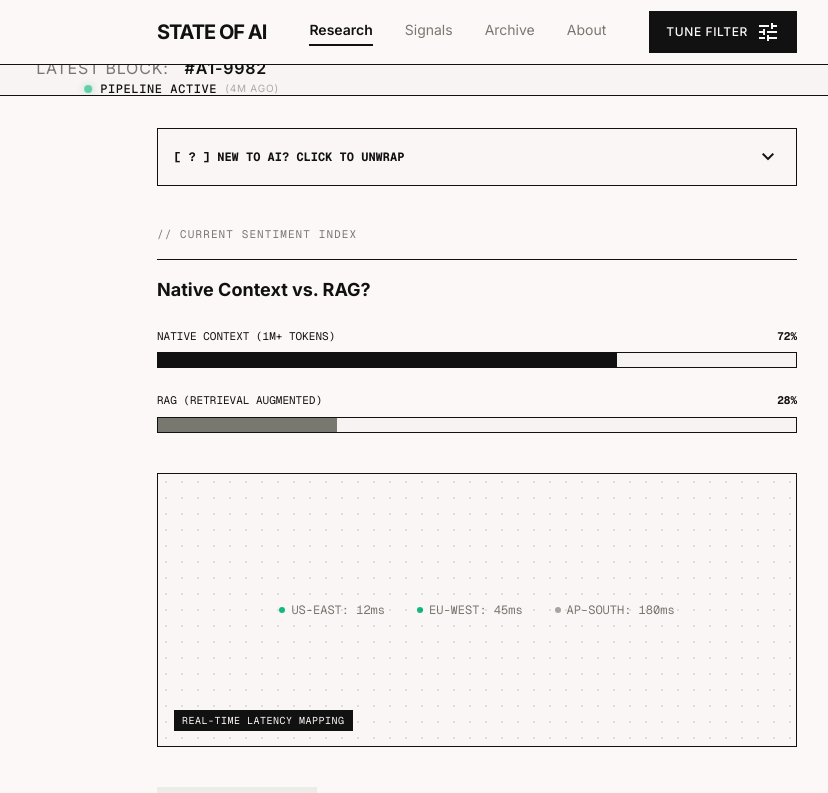
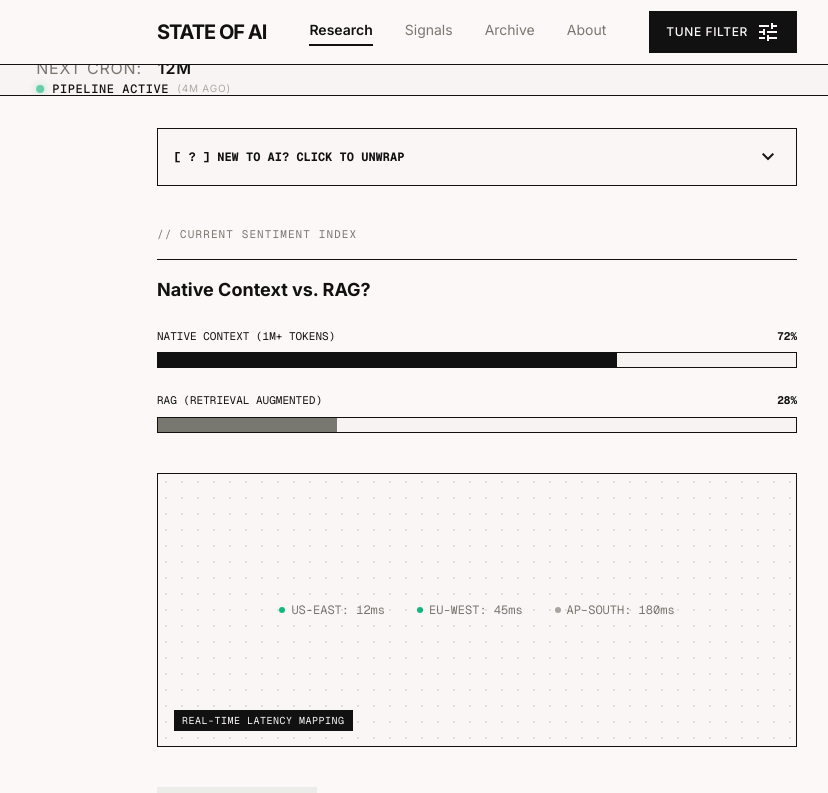
Before and after one commit to IdanKrupnik/state-of-ai, a Next.js app: page / in a window 1280 px wide. Shown: the top 793 px of the page, without its empty margins (163-991 px from the left). Built offline with nearby package versions, Linux system fonts and the light colour scheme; no server answers; the database is empty.

Commit message:
feat(ticker): prevent text wrapping and add additional mock metrics

```diff
--- a/src/components/TelemetryTicker/TelemetryTicker.tsx
+++ b/src/components/TelemetryTicker/TelemetryTicker.tsx
@@ -6,6 +6,9 @@ export interface TelemetryTickerProps {
   bestModel?: string;
   marketIndex?: string;
   latestBlock?: string;
+  gasPrice?: string;
+  sentiment?: string;
+  nextCron?: string;
 }
 
 export const TelemetryTicker: React.FC<TelemetryTickerProps> = ({
@@ -13,43 +16,49 @@ export const TelemetryTicker: React.FC<TelemetryTickerProps> = ({
   bestModel = 'Claude 3.5 Sonnet',
   marketIndex = '64.2%',
   latestBlock = '#A1-9982',
+  gasPrice = '14 Gwei',
+  sentiment = 'Bullish',
+  nextCron = '12m',
 }) => {
+  const content = (
+    <>
+      <div className="flex items-center gap-2 shrink-0 whitespace-nowrap">
+        <SystemStatus label="Pipeline Active" isActive={true} />
+        <span className="text-[10px] text-brand-warm-grey/60">({scannedTime})</span>
+      </div>
+      <div className="flex gap-4 shrink-0 whitespace-nowrap">
+        <span>Best Model:</span>
+        <span className="text-brand-black font-semibold">{bestModel}</span>
+      </div>
+      <div className="flex gap-4 shrink-0 whitespace-nowrap">
+        <span>Market Index:</span>
+        <span className="text-brand-black font-semibold">{marketIndex}</span>
+      </div>
+      <div className="flex gap-4 shrink-0 whitespace-nowrap">
+        <span>Latest Block:</span>
+        <span className="text-brand-black font-semibold">{latestBlock}</span>
+      </div>
+      <div className="flex gap-4 shrink-0 whitespace-nowrap">
+        <span>Gas Price:</span>
+        <span className="text-brand-black font-semibold">{gasPrice}</span>
+      </div>
+      <div className="flex gap-4 shrink-0 whitespace-nowrap">
+        <span>Sentiment:</span>
+        <span className="text-brand-black font-semibold">{sentiment}</span>
+      </div>
+      <div className="flex gap-4 shrink-0 whitespace-nowrap">
+        <span>Next Cron:</span>
+        <span className="text-brand-black font-semibold">{nextCron}</span>
+      </div>
+    </>
+  );
+
   return (
     <div className="mt-16 w-full bg-brand-clay/30 border-b border-outline-variant h-8 flex items-center overflow-hidden ticker-wrap">
       <div className="ticker-content inline-flex items-center gap-12 font-label-mono text-label-mono text-brand-warm-grey uppercase tracking-wider animate-ticker">
-        <div className="flex items-center gap-2">
-          <SystemStatus label="Pipeline Active" isActive={true} />
-          <span className="text-[10px] text-brand-warm-grey/60">({scannedTime})</span>
-        </div>
-        <div className="flex gap-4">
-          <span>Best Model:</span>
-          <span className="text-brand-black font-semibold">{bestModel}</span>
-        </div>
-        <div className="flex gap-4">
-          <span>Market Index:</span>
-          <span className="text-brand-black font-semibold">{marketIndex}</span>
-        </div>
-        <div className="flex gap-4">
-          <span>Latest Block:</span>
-          <span className="text-brand-black font-semibold">{latestBlock}</span>
-        </div>
-
-        <div className="flex items-center gap-2 ml-12">
-          <SystemStatus label="Pipeline Active" isActive={true} />
-          <span className="text-[10px] text-brand-warm-grey/60">({scannedTime})</span>
-        </div>
-        <div className="flex gap-4">
-          <span>Best Model:</span>
-          <span className="text-brand-black font-semibold">{bestModel}</span>
-        </div>
-        <div className="flex gap-4">
-          <span>Market Index:</span>
-          <span className="text-brand-black font-semibold">{marketIndex}</span>
-        </div>
-        <div className="flex gap-4">
-          <span>Latest Block:</span>
-          <span className="text-brand-black font-semibold">{latestBlock}</span>
-        </div>
+        {content}
+        <div className="w-12 shrink-0" />
+        {content}
       </div>
     </div>
   );
```
